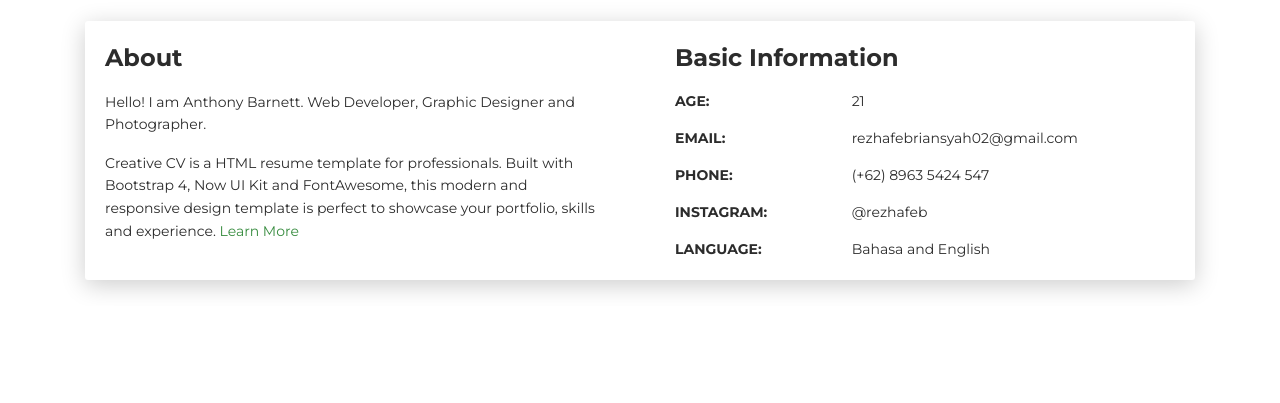
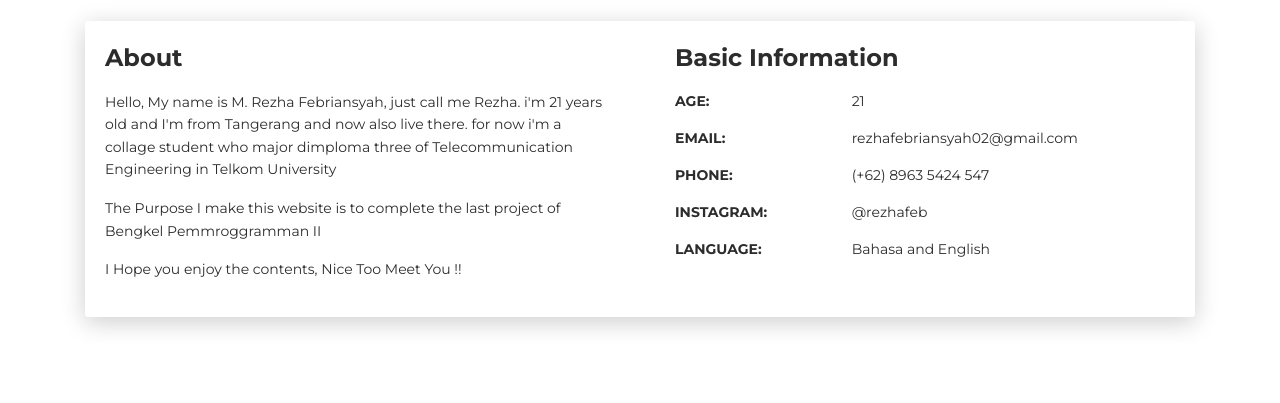
Before and after one commit to rezhafeb/Bengpro, a plain HTML site: page index.html in a window 1280 px wide. Shown: the part 599-1002 px from the top of the page. Drawn offline with Linux system fonts and the light colour scheme.

Commit message:
add massage

```diff
--- a/index.html
+++ b/index.html
@@ -67,8 +67,9 @@
         <div class="col-lg-6 col-md-12">
           <div class="card-body">
             <div class="h4 mt-0 title">About</div>
-            <p>Hello! I am Anthony Barnett. Web Developer, Graphic Designer and Photographer.</p>
-            <p>Creative CV is a HTML resume template for professionals. Built with Bootstrap 4, Now UI Kit and FontAwesome, this modern and responsive design template is perfect to showcase your portfolio, skills and experience. <a href="https://templateflip.com/templates/creative-cv/" target="_blank">Learn More</a></p>
+            <p>Hello, My name is M. Rezha Febriansyah, just call me Rezha. i'm 21 years old and I'm from Tangerang and now also live there. for now i'm a collage student who major dimploma three of Telecommunication Engineering in Telkom  University </p>
+				    <p>The Purpose I make this website is to complete the last project of Bengkel Pemmroggramman II</p>
+            <p>I Hope you enjoy the contents, Nice Too Meet You !!</p>
           </div>
         </div>
         <div class="col-lg-6 col-md-12">
```
